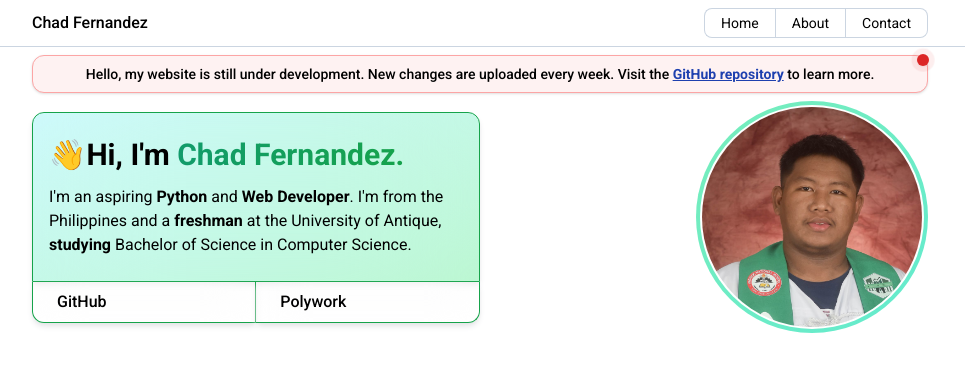
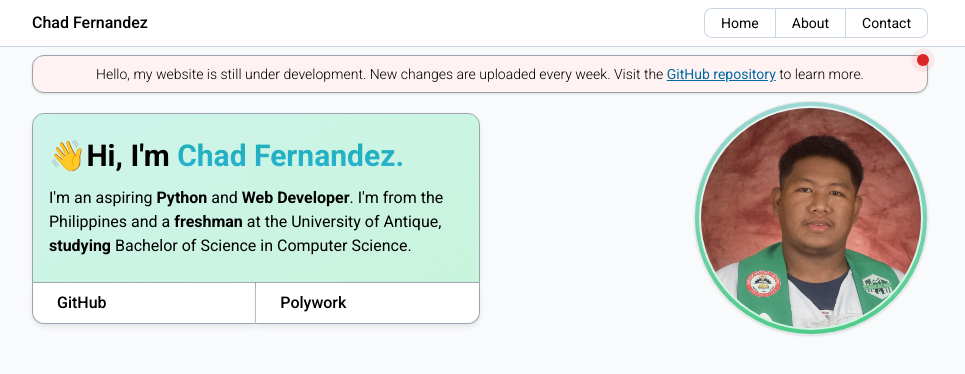
Before and after one commit to chof64/chof64, a Next.js app in the folder chadfernandez-me/: page / in a window 1280 px wide. Shown: the top 374 px of the page, without its empty margins (160-1125 px from the left). Built offline with nearby package versions, Linux system fonts and the light colour scheme.

Commit message:
updated colors and borders

```diff
--- a/chadfernandez-me/components/alpha/Layout.js
+++ b/chadfernandez-me/components/alpha/Layout.js
@@ -2,12 +2,12 @@ import Navigation from "./Navigation";
 
 function Layout({ children }) {
   return (
-    <main className="subpixel-antialiased">
+    <main className="subpixel-antialiased bg-gray-50">
       <div className="sticky top-0 z-[100]">
         <Navigation />
       </div>
       {/* usable height after navigation bar is 91.45vh */}
-      <div className="flex flex-col items-center mt-2">
+      <div className="flex flex-col items-center min-h-screen mt-2">
         <div className="w-[90vw] md:w-[80vw] lg:w-[70vw]">{children}</div>
       </div>
     </main>
--- a/chadfernandez-me/components/alpha/Navigation.js
+++ b/chadfernandez-me/components/alpha/Navigation.js
@@ -60,7 +60,7 @@ function Navigation() {
           </div>
           <Menu.Items
             as={"div"}
-            className="absolute flex max-h-[60vh] w-full justify-center rounded-b-xl border-b-[0.5px] bg-gray-50 pb-1 shadow-sm focus:outline-0 md:hidden"
+            className="absolute flex max-h-[60vh] w-full justify-center rounded-b-xl border-b-[0.5px] bg-gray-100 pb-1 shadow-sm focus:outline-0 md:hidden"
           >
             <div className="my-2 flex w-[90vw] flex-col gap-y-1">
               {navigation.map((item, index) => (
--- a/chadfernandez-me/pages/index.js
+++ b/chadfernandez-me/pages/index.js
@@ -10,12 +10,12 @@ function Index() {
 
   return (
     <div>
-      <div className="relative px-4 py-2 text-sm font-medium text-center border border-red-300 shadow bg-red-50 rounded-xl">
+      <div className="relative px-4 py-2 text-sm font-light text-center border border-gray-400 shadow bg-red-50 rounded-xl">
         <p>
           Hello, my website is still under development. New changes are uploaded
           every week. Visit the{" "}
           <a
-            className="text-blue-800 underline text-medium"
+            className="underline text-sky-700 text-medium"
             href="https://github.com/chof64/chof64/tree/main/chadfernandez-me"
             target="_blank"
             rel="noreferrer"
@@ -31,8 +31,8 @@ function Index() {
       </div>
       <div className="flex flex-col items-center py-2 gap-y-4 md:justify-between lg:flex-row-reverse">
         <div className="flex items-center justify-center">
-          <div className="p-1 rounded-full animate-gradient-xy bg-gradient-to-tl from-teal-300 to-green-300">
-            <div className="h-44 w-44 rounded-full bg-white p-0.5 md:h-56 md:w-56">
+          <div className="p-1 border rounded-full shadow animate-gradient-y bg-gradient-to-t from-green-500 to-blue-300/50">
+            <div className="h-44 w-44 rounded-full bg-white/75 p-0.5 md:h-56 md:w-56">
               <Image
                 priority
                 className="border rounded-full"
@@ -46,11 +46,11 @@ function Index() {
           </div>
         </div>
         <div className="flex flex-col md:max-w-md">
-          <div className="rounded-t-xl border border-b-[0.5px] border-green-600 bg-gradient-to-br shadow-md shadow-zinc-200 from-cyan-100 to-green-200 ">
-            <div className="flex flex-col px-4 py-6 text-center border-0 rounded-t-xl animate-gradient-x gap-y-3 md:text-start backdrop-blur-3xl bg-white/0">
+          <div className="rounded-t-xl border border-b-[0.5px] border-gray-400 animate-gradient-xy bg-gradient-to-br shadow-md shadow-gray-200 from-cyan-100 to-green-200 ">
+            <div className="flex flex-col px-4 py-6 text-center border-0 rounded-t-xl gap-y-3 md:text-start backdrop-blur-3xl bg-gray-200/25">
               <h1 className="text-2xl font-semibold md:text-3xl">
                 👋Hi, I&apos;m{" "}
-                <span className="text-transparent animate-gradient-x bg-gradient-to-r from-teal-600 to-green-600 bg-clip-text">
+                <span className="text-black/5 animate-gradient-y bg-gradient-to-b from-teal-500 to-sky-400 bg-clip-text">
                   Chad Fernandez.
                 </span>
               </h1>
@@ -65,7 +65,7 @@ function Index() {
           <div className="flex flex-col w-full md:flex-row">
             {socialLinks.map((social, index) => (
               <a
-                className="px-6 py-2 font-medium border border-t-0 border-green-600 shadow-md bg-white/20 backdrop-blur-xl shadow-zinc-200 last:rounded-b-xl hover:bg-sky-100/50 hover:text-blue-600 md:w-full md:border-0 md:border-r md:border-b md:first:rounded-bl-xl first:md:border-l md:last:rounded-none md:last:rounded-br-xl"
+                className="px-6 py-2 font-medium border border-t-0 border-gray-400 shadow-md bg-white/100 shadow-gray-200 last:rounded-b-xl hover:bg-sky-200 hover:text-sky-800 md:w-full md:border-0 md:border-r md:border-b md:first:rounded-bl-xl first:md:border-l md:last:rounded-none md:last:rounded-br-xl"
                 key={index}
                 href={social.href}
                 target="_blank"
```
